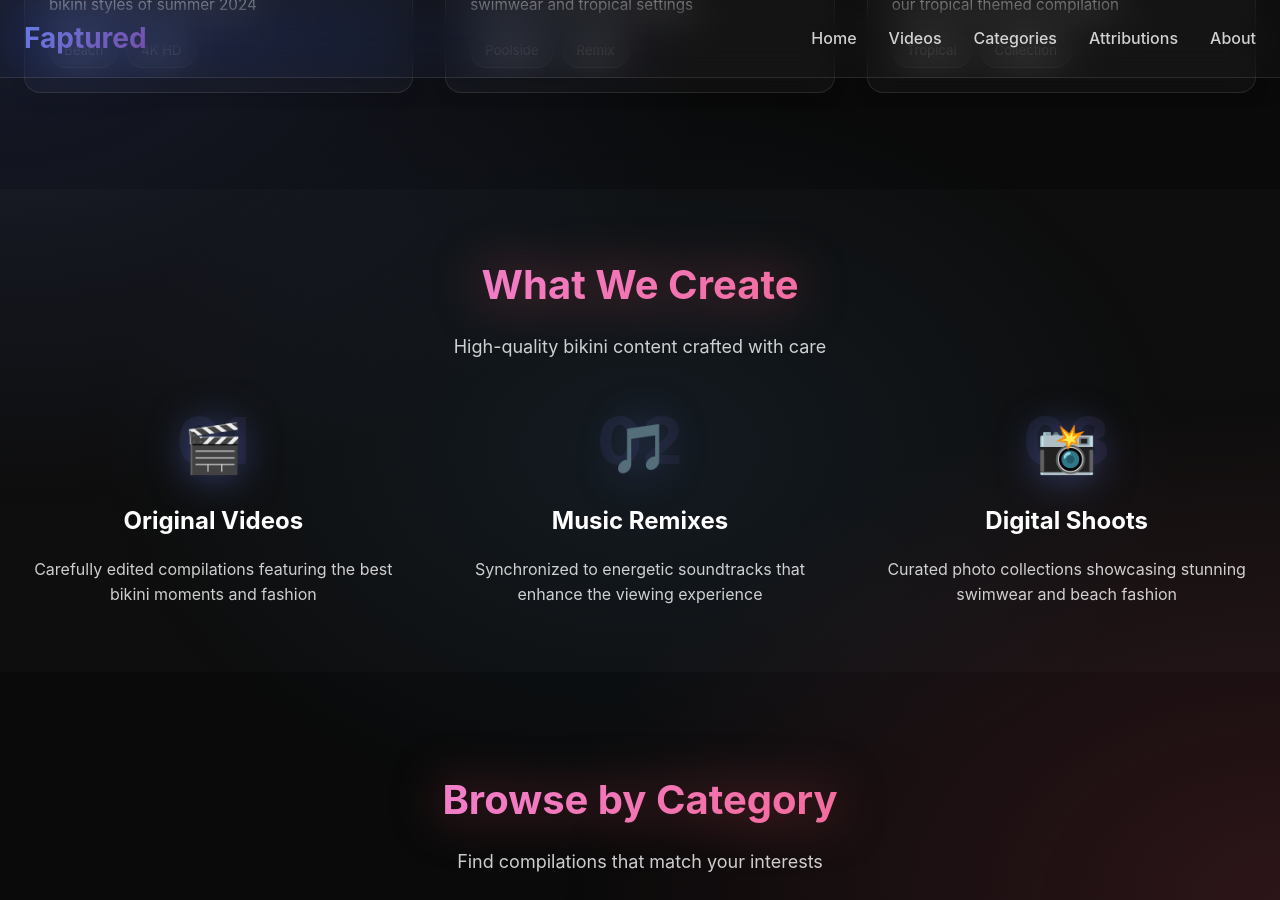
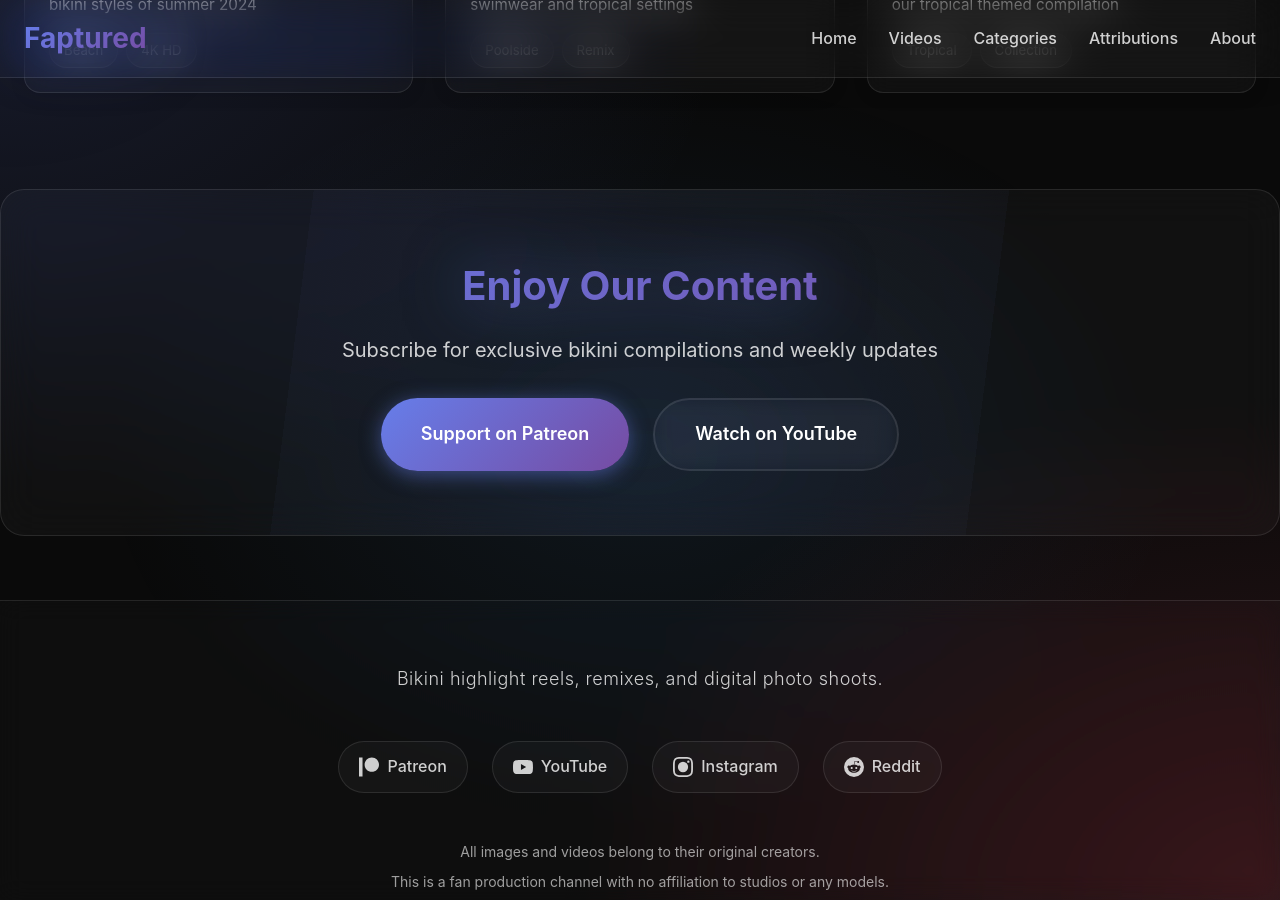
Before and after one commit to faptured/homepage, a Jekyll site: the page built from index.html, in a window 1280 px wide and 900 px high, scrolled down 1487 px. Built offline with Jekyll 4.4.1, drawn with Linux system fonts in a browser that asks for light colours; some of the changed text lies outside the part shown.

Commit message:
Remove What We Create and Categories sections
- Remove What We Create section
- Remove Browse by Category section
- Simplify homepage to focus on videos

```diff
--- a/index.html
+++ b/index.html
@@ -151,65 +151,6 @@
     </div>
 </section>
 
-<section class="how-it-works">
-    <div class="container">
-        <div class="section-header">
-            <h2>What We Create</h2>
-            <p>High-quality bikini content crafted with care</p>
-        </div>
-        <div class="steps-grid">
-            <div class="step-card">
-                <div class="step-number">01</div>
-                <div class="step-icon">🎬</div>
-                <h3>Original Videos</h3>
-                <p>Carefully edited compilations featuring the best bikini moments and fashion</p>
-            </div>
-            <div class="step-card">
-                <div class="step-number">02</div>
-                <div class="step-icon">🎵</div>
-                <h3>Music Remixes</h3>
-                <p>Synchronized to energetic soundtracks that enhance the viewing experience</p>
-            </div>
-            <div class="step-card">
-                <div class="step-number">03</div>
-                <div class="step-icon">📸</div>
-                <h3>Digital Shoots</h3>
-                <p>Curated photo collections showcasing stunning swimwear and beach fashion</p>
-            </div>
-        </div>
-    </div>
-</section>
-
-<section class="categories">
-    <div class="container">
-        <div class="section-header">
-            <h2>Browse by Category</h2>
-            <p>Find compilations that match your interests</p>
-        </div>
-        <div class="category-grid">
-            <a href="/category/beach" class="category-card" style="--gradient: linear-gradient(135deg, #667eea 0%, #764ba2 100%);">
-                <div class="category-icon">🏖️</div>
-                <h3>Beach Vibes</h3>
-                <span class="category-count">45 videos</span>
-            </a>
-            <a href="/category/poolside" class="category-card" style="--gradient: linear-gradient(135deg, #f093fb 0%, #f5576c 100%);">
-                <div class="category-icon">🏊‍♀️</div>
-                <h3>Poolside</h3>
-                <span class="category-count">38 videos</span>
-            </a>
-            <a href="/category/tropical" class="category-card" style="--gradient: linear-gradient(135deg, #4facfe 0%, #00f2fe 100%);">
-                <div class="category-icon">🌴</div>
-                <h3>Tropical</h3>
-                <span class="category-count">32 videos</span>
-            </a>
-            <a href="/category/fashion" class="category-card" style="--gradient: linear-gradient(135deg, #fa709a 0%, #fee140 100%);">
-                <div class="category-icon">👙</div>
-                <h3>Fashion Shows</h3>
-                <span class="category-count">28 videos</span>
-            </a>
-        </div>
-    </div>
-</section>
 
 <section class="cta-section">
     <div class="container">
```
